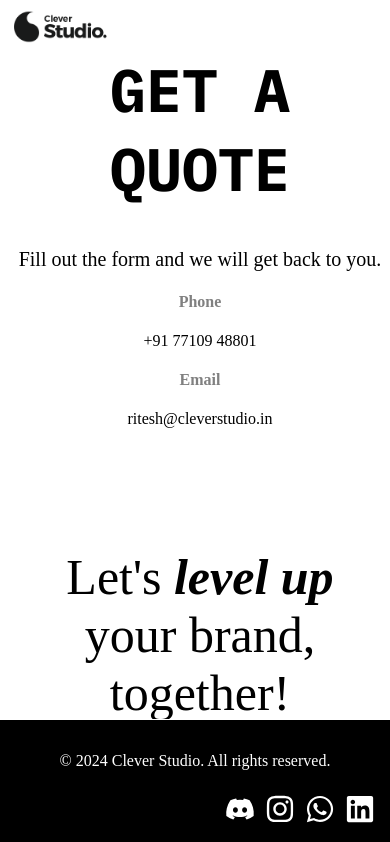
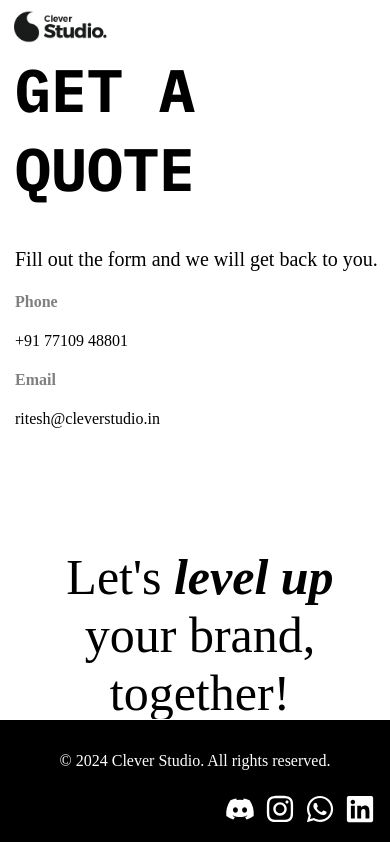
Before and after one commit to PranjaliBhardwaj/Company-Form, a React (Create React App) app: page / in a window 390 px wide. Shown: the top 842 px of the page. Built offline with nearby package versions, Linux system fonts and the light colour scheme; a web font is replaced by a local one.

Commit message:
Update Form.css

```diff
--- a/src/components/Form.css
+++ b/src/components/Form.css
@@ -17,7 +17,7 @@ body {
 
 .form-group {
   margin-bottom: 20px;
-  width: 100%; /* Ensure it doesn’t exceed parent */
+  width: 100%;
 }
 
 .form-label {
@@ -91,10 +91,10 @@ body {
 
 .button-group {
   margin-top: 20px;
-  width: 100%; /* Constrain to parent */
+  width: 100%;
   display: flex;
-  justify-content: flex-end; /* Align buttons to right without overflow */
-  flex-wrap: wrap; /* Allow wrapping if needed */
+  justify-content: flex-end;
+  flex-wrap: wrap;
 }
 
 .image-preview {
@@ -146,6 +146,7 @@ body {
 .Box1 {
   margin-left: 50px;
   width: 500px;
+  text-align: left; /* Align all text inside Box1 to the left */
 }
 
 .Box2 {
@@ -167,10 +168,16 @@ body {
   font-weight: 100;
   font-size: 30px;
   width: 450px;
+  text-align: left; /* Explicitly left-align this text */
 }
 
 h4 {
   color: grey;
+  text-align: left; /* Left-align the Phone and Email labels */
+}
+
+p {
+  text-align: left; /* Left-align the phone number and email */
 }
 
 .headtw {
@@ -188,7 +195,7 @@ h4 {
   .Box1, .Box2 {
     margin-left: 0;
     width: 100%;
-    max-width: 100%; /* Prevent exceeding parent */
+    max-width: 100%;
   }
 }
 
@@ -197,7 +204,7 @@ h4 {
     display: flex;
     justify-content: space-between;
     gap: 1rem;
-    padding: 0 10px; /* Add minimal padding to avoid edge overlap */
+    padding: 0 10px;
     box-sizing: border-box;
   }
 
@@ -210,11 +217,11 @@ h4 {
   .Box1, .Box2 {
     width: 100vw;
     margin-left: 0;
-    padding: 0 5px; /* Minimal padding to fit */
+    padding: 0 5px;
   }
 
   .form-container {
-    padding: 10px; /* Reduce padding to fit content */
+    padding: 10px;
   }
 }
 
@@ -242,7 +249,7 @@ h4 {
   }
 
   .form-button, .form-buttons {
-    width: 100%; /* Full width to avoid overlap */
+    width: 100%;
     margin-right: 0;
   }
 
```
